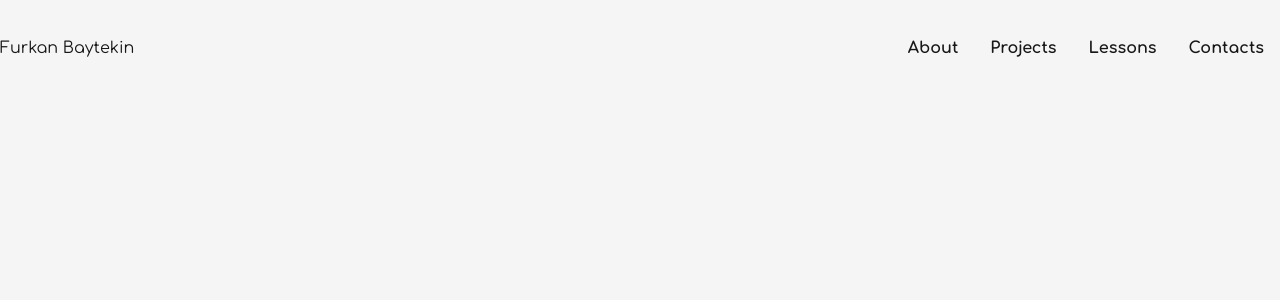
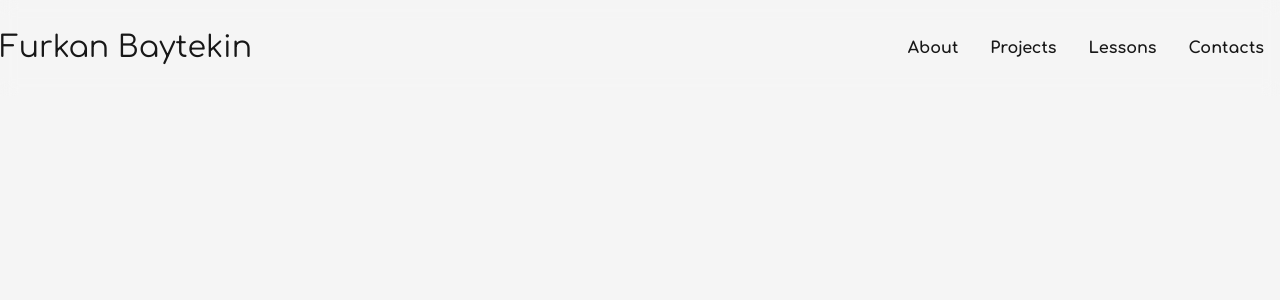
Before and after one commit to Elagoht/parallax-portfolio, a React (Vite) app: page / in a window 1280 px wide. Shown: the top 300 px of the page. Built offline with nearby package versions, Linux system fonts and the light colour scheme; a web font is replaced by a local one.

Commit message:
chore: blur and menu

```diff
--- a/src/compents/Header/FullName.jsx
+++ b/src/compents/Header/FullName.jsx
@@ -1,23 +1,7 @@
-import classNames from 'classnames'
-import { useEffect, useState } from "react"
 import MenuController from "./MenuController"
 
 const FullName = () => {
-
-  const [name, setName] = useState(true)
-
-
-  useEffect(() => {
-    setName(
-      document.documentElement.scrollTop < window.innerHeight
-    )
-  }, [])
-
-
-  return <div className={classNames(
-    "text-3xl font-title transition-all flex w-full items-center h-24",
-    { "-mt-24": !name }
-  )}>
+  return <div id="name-field" className="font-title">
     <MenuController />
     <div className="flex-1">
       Furkan Baytekin
--- a/src/compents/Header/MenuController.jsx
+++ b/src/compents/Header/MenuController.jsx
@@ -9,19 +9,19 @@ const MenuController = () => {
 
   return <button onClick={() => toggleMenuHandler()}>
     <AnimatePresence mode="wait">
-      <motion.div
+      <motion.div key={0}
         animate={menu
           ? { rotate: 45, translateY: 10 }
           : { rotate: 0, translateY: 0 }
         }
       ></motion.div>
-      <motion.div
+      <motion.div key={1}
         animate={menu
           ? { translateX: -100, opacity: 0 }
           : { translateX: 0, opacity: 1 }
         }
       ></motion.div>
-      <motion.div
+      <motion.div key={2}
         animate={menu
           ? { rotate: -45, translateY: -10 }
           : { rotate: 0, translateY: 0 }
--- a/src/compents/Header/Navbar.jsx
+++ b/src/compents/Header/Navbar.jsx
@@ -1,6 +1,7 @@
 import { AnimatePresence, motion } from "framer-motion"
 import { useSelector } from "react-redux"
-const Navbar = (props) => {
+import { setMenuHandler } from "../../utils/states"
+const Navbar = () => {
 
   const menu = useSelector(state => state.navMenu.open)
 
@@ -8,13 +9,12 @@ const Navbar = (props) => {
     {menu && <motion.nav
       initial={{ marginTop: "-100%", opacity: 0 }}
       animate={{ marginTop: 0, opacity: 1 }}
-      exit={{ marginTop: "100%", opacity: 0 }}
-      {...props}
+      exit={{ marginTop: "-100%", opacity: 0 }}
     >
-      <a href="#about">About</a>
-      <a href="#projects">Projects</a>
-      <a href="#lessons">Lessons</a>
-      <a href="#contacts">Contacts</a>
+      <a onClick={() => setMenuHandler(false)} href="#about">About</a>
+      <a onClick={() => setMenuHandler(false)} href="#projects">Projects</a>
+      <a onClick={() => setMenuHandler(false)} href="#lessons">Lessons</a>
+      <a onClick={() => setMenuHandler(false)} href="#contacts">Contacts</a>
     </motion.nav >}
   </AnimatePresence>
 }
--- a/src/compents/Header/design.css
+++ b/src/compents/Header/design.css
@@ -1,23 +1,22 @@
 header {
-  @apply fixed top-0 left-0 right-0;
+  @apply fixed top-0 left-0 right-0 z-50 backdrop-blur;
 }
-
 header .container {
-  @apply flex justify-between items-center max-md:flex-col max-md:px-4;
+  @apply flex justify-between items-center max-md:flex-col max-md:p-0;
 }
-
+header #name-field {
+  @apply text-3xl transition-all flex w-full items-center h-24;
+}
 header nav {
-  @apply flex max-md:flex-col
+  @apply flex max-md:flex-col max-md:w-full;
 }
-
 header nav a {
-  @apply h-24 px-4 flex items-center font-bold;
+  @apply flex max-md:flex-col max-md:hover:bg-neutral-800 dark:max-md:hover:bg-neutral-200 max-md:hover:bg-opacity-10 dark:max-md:hover:bg-opacity-20 transition-colors h-24 px-4 items-center justify-center font-bold text-center;
 }
 
 header button {
-  @apply flex-col justify-center gap-[.375rem] px-8 h-24 -ml-4 hidden max-md:flex
+  @apply flex-col justify-center gap-[.375rem] px-8 h-24 hidden max-md:flex;
 }
-
 header button div {
   @apply w-10 h-1 rounded-full bg-current;
 }
```
